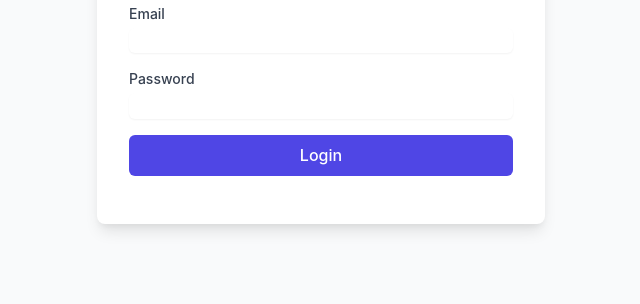
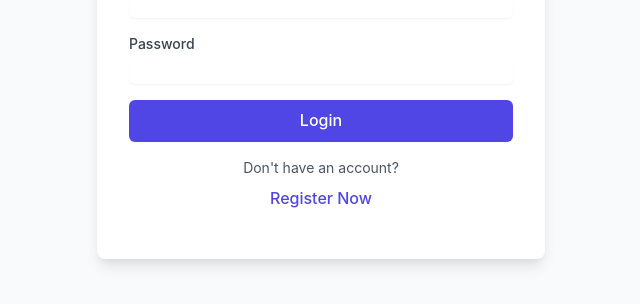
Before and after one commit to m1ggyccs/UniversityHub, a website: page pages/login.html in a window 1280 px wide. Shown: the part 330-634 px from the top of the page, without its empty margins (319-959 px from the left). Drawn offline with nearby package versions, Linux system fonts and the light colour scheme.

Commit message:
added register button in the login page

```diff
--- a/pages/login.html
+++ b/pages/login.html
@@ -21,6 +21,10 @@
             </div>
             <button type="submit" class="btn btn-primary w-full">Login</button>
         </form>
+        <div class="mt-4 text-center">
+            <p class="text-sm text-gray-600">Don't have an account?</p>
+            <a href="/pages/register.html" class="mt-2 inline-block text-indigo-600 hover:text-indigo-800 font-medium transition-colors duration-200 ease-in-out">Register Now</a>
+        </div>
         <div id="login-message" class="mt-4 text-center text-red-600"></div>
     </div>
     <script src="../js/utils.js"></script>
```
